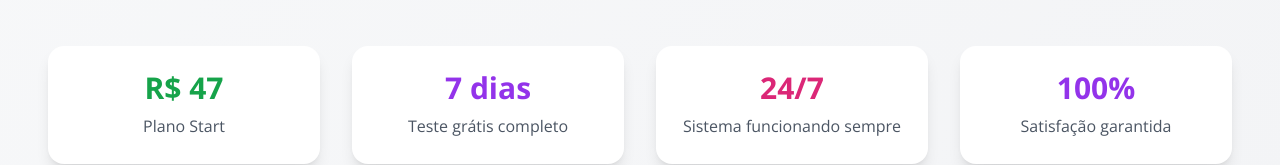
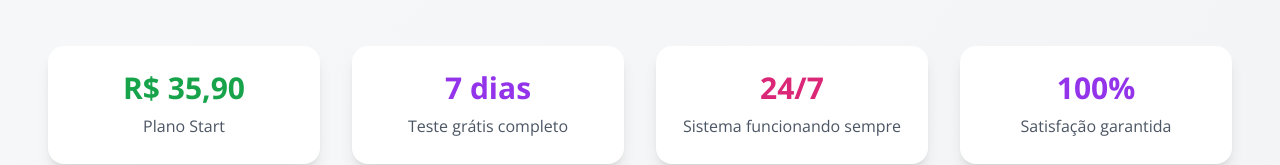
Before and after one commit to miband123/Sitesalaofuncionando, a React (Vite) app: page / in a window 1280 px wide. Shown: the part 6578-6743 px from the top of the page. Built offline with nearby package versions, Linux system fonts and the light colour scheme.

Commit message:
Update Pricing.tsx

```diff
--- a/src/components/Pricing.tsx
+++ b/src/components/Pricing.tsx
@@ -52,7 +52,7 @@ const Pricing = () => {
                 Plano Start
               </h3>
               <div className="text-4xl font-bold text-gray-800 mb-2">
-                R$ 47<span className="text-lg text-gray-600">/mês</span>
+                R$ 35,90<span className="text-lg text-gray-600">/mês</span>
               </div>
               <p className="text-green-600 font-bold text-lg">
                 🚀 IDEAL PARA COMEÇAR - TESTE 7 DIAS GRÁTIS
@@ -102,7 +102,7 @@ const Pricing = () => {
                 Plano Premium
               </h3>
               <div className="text-4xl font-bold text-gray-800 mb-2">
-                R$ 57<span className="text-lg text-gray-600">/mês</span>
+                R$ 47,90<span className="text-lg text-gray-600">/mês</span>
               </div>
               <p className="text-purple-600 font-bold text-lg">
                 ✨ DISPONÍVEL AGORA - TESTE 7 DIAS GRÁTIS
@@ -201,7 +201,7 @@ const Pricing = () => {
         {/* Trust Indicators */}
         <div className="mt-16 grid md:grid-cols-4 gap-8 text-center">
           <div className="bg-white rounded-2xl p-6 shadow-lg">
-            <div className="text-3xl font-bold text-green-600 mb-2">R$ 47</div>
+            <div className="text-3xl font-bold text-green-600 mb-2">R$ 35,90</div>
             <p className="text-gray-600">Plano Start</p>
           </div>
           <div className="bg-white rounded-2xl p-6 shadow-lg">
```
